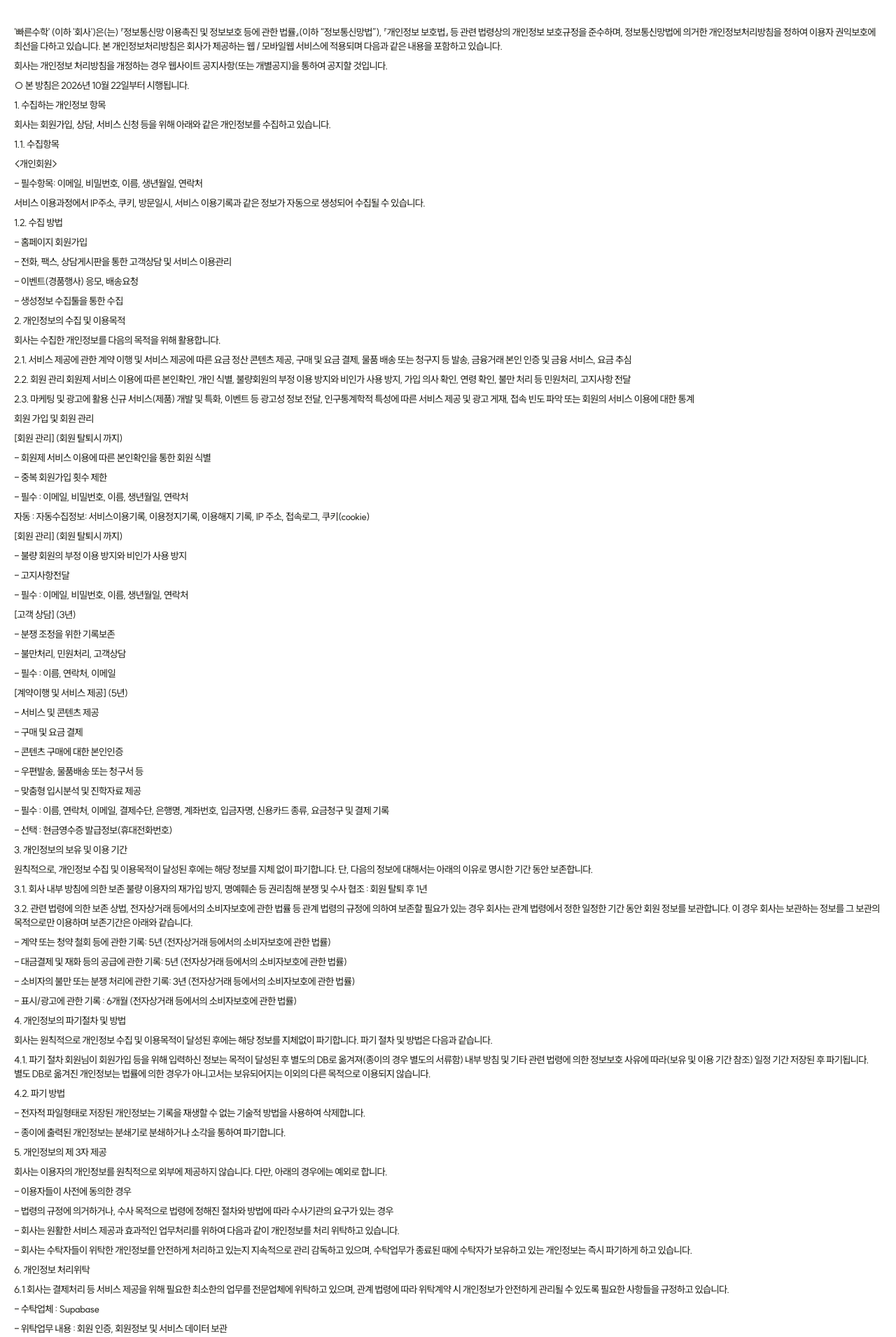
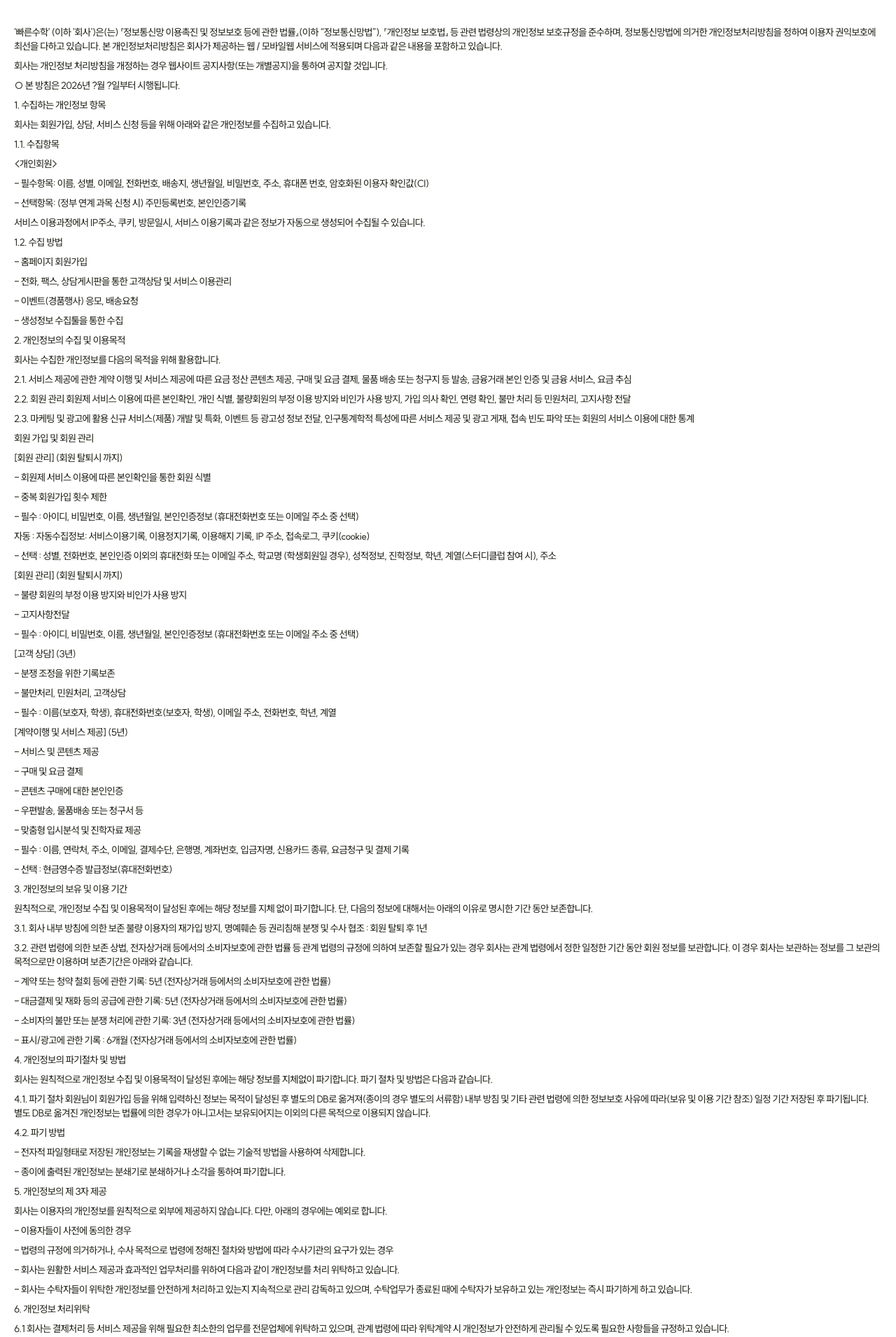
Before and after one commit to fastmath456/fastmath, a Next.js app: page /privacy in a window 1280 px wide. Shown: the part 110-2020 px from the top of the page at 70% size. Built offline with nearby package versions, Linux system fonts and the light colour scheme; no server answers.

Commit message:
fix(legal): restore originals and add marketing consent

```diff
--- a/src/features/legal/legal-content.ts
+++ b/src/features/legal/legal-content.ts
@@ -134,7 +134,6 @@ export const legalDocuments = {
       '제 22조 재판권 및 준거법',
       '1. 회사와 이용자간에 제기된 소송에는 대한민국 법을 적용합니다.',
       '2. 서비스 이용과 관련하여 회사와 이용자간에 발생한 분쟁에 대해서는 서울중앙지방법원을 합의관할로 합니다.',
-      '이 약관은 2026년 10월 22일부터 시행됩니다.',
     ],
   },
   privacy: {
@@ -142,12 +141,13 @@ export const legalDocuments = {
     lines: [
       '\'빠른수학\' (이하 \'회사\')은(는) 『정보통신망 이용촉진 및 정보보호 등에 관한 법률』(이하 “정보통신망법”), 『개인정보 보호법』 등 관련 법령상의 개인정보 보호규정을 준수하며, 정보통신망법에 의거한 개인정보처리방침을 정하여 이용자 권익보호에 최선을 다하고 있습니다. 본 개인정보처리방침은 회사가 제공하는 웹 / 모바일웹 서비스에 적용되며 다음과 같은 내용을 포함하고 있습니다.',
       '회사는 개인정보 처리방침을 개정하는 경우 웹사이트 공지사항(또는 개별공지)을 통하여 공지할 것입니다.',
-      '○ 본 방침은 2026년 10월 22일부터 시행됩니다.',
+      '○ 본 방침은 2026년 ?월 ?일부터 시행됩니다.',
       '1. 수집하는 개인정보 항목',
       '회사는 회원가입, 상담, 서비스 신청 등을 위해 아래와 같은 개인정보를 수집하고 있습니다.',
       '1.1. 수집항목',
       '<개인회원>',
-      '- 필수항목: 이메일, 비밀번호, 이름, 생년월일, 연락처',
+      '- 필수항목: 이름, 성별, 이메일, 전화번호, 배송지, 생년월일, 비밀번호, 주소, 휴대폰 번호, 암호화된 이용자 확인값(CI)',
+      '- 선택항목: (정부 연계 과목 신청 시) 주민등록번호, 본인인증기록',
       '서비스 이용과정에서 IP주소, 쿠키, 방문일시, 서비스 이용기록과 같은 정보가 자동으로 생성되어 수집될 수 있습니다.',
       '1.2. 수집 방법',
       '- 홈페이지 회원가입',
@@ -163,23 +163,24 @@ export const legalDocuments = {
       '[회원 관리] (회원 탈퇴시 까지)',
       '- 회원제 서비스 이용에 따른 본인확인을 통한 회원 식별',
       '- 중복 회원가입 횟수 제한',
-      '- 필수 : 이메일, 비밀번호, 이름, 생년월일, 연락처',
+      '- 필수 : 아이디, 비밀번호, 이름, 생년월일, 본인인증정보 (휴대전화번호 또는 이메일 주소 중 선택)',
       '자동 : 자동수집정보: 서비스이용기록, 이용정지기록, 이용해지 기록, IP 주소, 접속로그, 쿠키(cookie)',
+      '- 선택 : 성별, 전화번호, 본인인증 이외의 휴대전화 또는 이메일 주소, 학교명 (학생회원일 경우), 성적정보, 진학정보, 학년, 계열(스터디클럽 참여 시), 주소',
       '[회원 관리] (회원 탈퇴시 까지)',
       '- 불량 회원의 부정 이용 방지와 비인가 사용 방지',
       '- 고지사항전달',
-      '- 필수 : 이메일, 비밀번호, 이름, 생년월일, 연락처',
+      '- 필수 : 아이디, 비밀번호, 이름, 생년월일, 본인인증정보 (휴대전화번호 또는 이메일 주소 중 선택)',
       '[고객 상담] (3년)',
       '- 분쟁 조정을 위한 기록보존',
       '- 불만처리, 민원처리, 고객상담',
-      '- 필수 : 이름, 연락처, 이메일',
+      '- 필수 : 이름(보호자, 학생), 휴대전화번호(보호자, 학생), 이메일 주소, 전화번호, 학년, 계열',
       '[계약이행 및 서비스 제공] (5년)',
       '- 서비스 및 콘텐츠 제공',
       '- 구매 및 요금 결제',
       '- 콘텐츠 구매에 대한 본인인증',
       '- 우편발송, 물품배송 또는 청구서 등',
       '- 맞춤형 입시분석 및 진학자료 제공',
-      '- 필수 : 이름, 연락처, 이메일, 결제수단, 은행명, 계좌번호, 입금자명, 신용카드 종류, 요금청구 및 결제 기록',
+      '- 필수 : 이름, 연락처, 주소, 이메일, 결제수단, 은행명, 계좌번호, 입금자명, 신용카드 종류, 요금청구 및 결제 기록',
       '- 선택 : 현금영수증 발급정보(휴대전화번호)',
       '3. 개인정보의 보유 및 이용 기간',
       '원칙적으로, 개인정보 수집 및 이용목적이 달성된 후에는 해당 정보를 지체 없이 파기합니다. 단, 다음의 정보에 대해서는 아래의 이유로 명시한 기간 동안 보존합니다.',
@@ -203,9 +204,7 @@ export const legalDocuments = {
       '- 회사는 수탁자들이 위탁한 개인정보를 안전하게 처리하고 있는지 지속적으로 관리 감독하고 있으며, 수탁업무가 종료된 때에 수탁자가 보유하고 있는 개인정보는 즉시 파기하게 하고 있습니다.',
       '6. 개인정보 처리위탁',
       '6.1 회사는 결제처리 등 서비스 제공을 위해 필요한 최소한의 업무를 전문업체에 위탁하고 있으며, 관계 법령에 따라 위탁계약 시 개인정보가 안전하게 관리될 수 있도록 필요한 사항들을 규정하고 있습니다.',
-      '- 수탁업체 : Supabase',
-      '- 위탁업무 내용 : 회원 인증, 회원정보 및 서비스 데이터 보관',
-      '- 수탁업체 : (주)다우기술, 노코더스, (주)솔라피',
+      '- 수탁업체 : (주)다우기술, (주)아임웹, 노코더스, Bubble Group Inc., (주)솔라피',
       '- 위탁업무 내용 : SMS발송, 카카오 알림톡 발송',
       '- 수탁업체 : 토스페이먼츠(주), NICE 페이먼츠(주), (주)비바리퍼블리카, 네이버파이낸셜(주), 주식회사 카카오페이',
       '- 위탁업무 내용 : 주문상품의 결제 및 환불',
@@ -249,7 +248,7 @@ export const legalDocuments = {
       '연락처 : fastmath456@gmail.com',
       '※ 개인정보 보호 담당부서로 연결됩니다.',
       '12. 개인정보 처리방침의 변경에 관한 사항',
-      '12.1 이 개인정보 처리방침은 2026년 10월 22일부터 적용됩니다.',
+      '12.1 이 개인정보 처리방침은 2024. 11. 1. 부터 적용됩니다.',
       '12.2 고지의 의무 개인정보 취급/처리 방침에 대한 내용의 변경이 있을 시에는 시행 최소 7일 전부터 홈페이지의 \'공지사항\'을 통해 고지할 것입니다',
       '12.3 이전의 개인정보 처리방침은 아래에서 확인할 수 있습니다.',
     ],
@@ -265,14 +264,14 @@ export const legalDocuments = {
       '(3) 고충 처리',
       '민원인의 신원 확인, 민원사항 확인, 사실조사를 위한 연락․통지, 처리 결과 통보 등',
       '2. 수집하는 개인정보 항목',
-      '이메일, 비밀번호, 이름, 생년월일, 연락처',
+      'ID, 성명, 비밀번호, 주소, 휴대폰 번호, 이메일, 14세 미만 가입자의 경우 법정대리인 정보',
       '3. 개인정보 보유 및 이용기간',
       '회원탈퇴 시까지 (단, 관계 법령에 보존 근거가 있는 경우 해당 기간 시까지 보유, 개인정보처리방침에서 확인 가능)',
       '신규 상품 알림 및 프로모션 안내 등을 위하여 개인정보 수집과 이용에 대한 동의를 받고자 합니다.',
       '아래 보기에서 동의 여부를 선택해 주세요.',
       '- 제공 받는 자: 빠른수학',
       '- 수집 목적: 신규 상품 알림 및 프로모션 안내',
-      '- 수집 항목: 이름, 연락처',
+      '- 수집 항목: 이름, 연락처, 주소',
       '- 보유 및 이용 기간: 수집 일로부터 365일',
       '귀하께서는 동의하지 않을 권리가 있으나, 동의하지 않으실 경우 신규 상품 알림 및 프로모션 안내 대상에서 제외됨을 알려드립니다.',
       '개인정보 제3자 제공에 대한 동의 (선택)',
@@ -280,7 +279,7 @@ export const legalDocuments = {
       '아래 보기에서 동의 여부를 선택해 주세요.',
       '- 제공 받는 자: 빠른수학',
       '- 수집 목적: 신규 상품 알림 및 프로모션 안내 등 마케팅 서비스 제공',
-      '- 수집 항목: 이름, 연락처',
+      '- 수집 항목: 이름, 연락처, 주소',
       '- 보유 및 이용 기간: 수집 일로부터 365일',
       '귀하께서는 동의하지 않을 권리가 있으나, 동의하지 않으실 경우 신규 상품 알림 및 프로모션 안내 대상에서 제외됨을 알려드립니다.',
     ],
@@ -288,9 +287,17 @@ export const legalDocuments = {
   marketing: {
     title: '마케팅 정보 수신 동의',
     lines: [
-      '빠른수학의 마케팅 정보 수신 동의 내용을 안내하는 페이지입니다.',
-      '수신 정보와 동의 철회 방법 등은 정식 동의문이 마련되면 반영됩니다.',
-      '현재 본문은 화면 구성을 확인하기 위한 임시 안내입니다.',
+      '1.개인정보의 수집, 이용 목적',
+      '- 신규 상품 알림 및 프로모션 안내',
+      '2.수집하는 개인정보의 항목',
+      '- 성명, 휴대전화, 이메일',
+      '3.개인정보의 보유 및 이용기간 : ',
+      '이용자의 동의 철회시 또는 회원 탈퇴 시까지',
+      '※ 단, 법률이 정하는 바에 따라 탈퇴 후에도 일정기간 보유할 수 있습니다.',
+      '4.개인정보의 마케팅 활용 동의를 거부하시더라도 회원 가입 시 제한은 없습니다. 다만, 마케팅 활용 서비스 안내 및 참여에 제한이 있을 수 있습니다.',
+      '※ 빠른수학은 별도의 동의를 받거나 법률에 특별한 규정이 있는 경우를 제외하면 제3자에게 고객님의 개인정보를 제공하지 않으며, 상기 안내해드린 개인정보 수집 동의 범위를 초과하여 고객님의 개인정보를 활용하지 않습니다.',
+      '5. 개인정보 수집· 이용 거부권 및 불이익',
+      '- 이용자는 위의 개인정보 수집·이용에 대한 동의를 거부할 권리가 있습니다. 동의를 거부할 경우, 마케팅 정보 수신 서비스를 이용 하실 수 없습니다.',
     ],
   },
 } as const;
```
